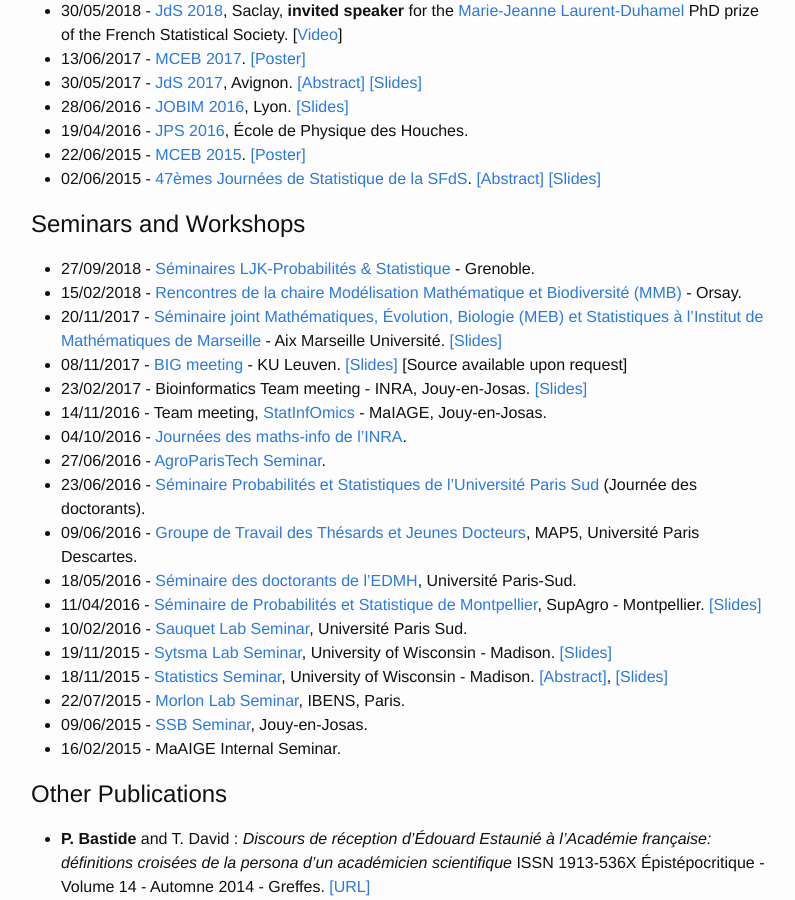
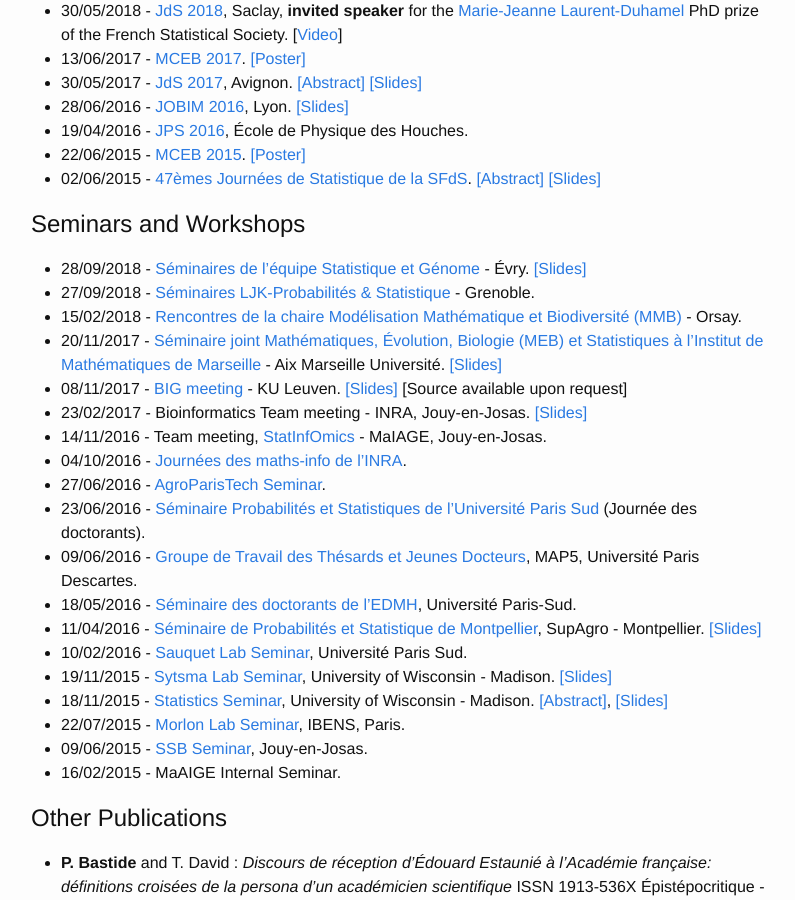
Before and after one commit to pbastide/pbastide.github.io, a Jekyll site: the page built from publi.md, in a window 1280 px wide and 900 px high, scrolled down 972 px. Shown: the whole window, without its empty margins (239-1034 px from the left). Built offline with Jekyll 4.4.1, drawn with Linux system fonts in a browser that asks for light colours.

Commit message:
Stat et Génome

```diff
--- a/publi.md
+++ b/publi.md
@@ -39,6 +39,7 @@ A [small summary](https://www.scoop.it/t/life-sci-news-upsaclay?q=bastide) was p
 * 02/06/2015 - [47èmes Journées de Statistique de la SFdS](http://jds2015.sfds.asso.fr/). [[Abstract]]({{site.baseurl}}/docs/SFdS_2015_v2.pdf) [[Slides]]({{site.baseurl}}/docs/20150602_JdS.pdf)
 
 # Seminars and Workshops
+* 28/09/2018 - [Séminaires de l'équipe Statistique et Génome](http://www.math-evry.cnrs.fr/sg/welcome) - Évry. [[Slides]]({{site.baseurl}}/docs/20180928_Evry.pdf)
 * 27/09/2018 - [Séminaires LJK-Probabilités & Statistique](https://www-ljk.imag.fr/Seminars/seminaires-ljk-probabilites_-_statistique.html) - Grenoble.
 * 15/02/2018 - [Rencontres de la chaire Modélisation Mathématique et Biodiversité (MMB)](http://www.cmap.polytechnique.fr/chaire-mmb/programme15022018.html) - Orsay.
 * 20/11/2017 - [Séminaire joint Mathématiques, Évolution, Biologie (MEB) et Statistiques à l'Institut de Mathématiques de Marseille](https://www.i2m.univ-amu.fr/Seminaire-Mathematiques-Evolution-Biologie-MEB?lang=fr) - Aix Marseille Université. [[Slides]]({{site.baseurl}}/docs/20171120_I2M.pdf)
```
Also changed, not shown: 1 other file.
